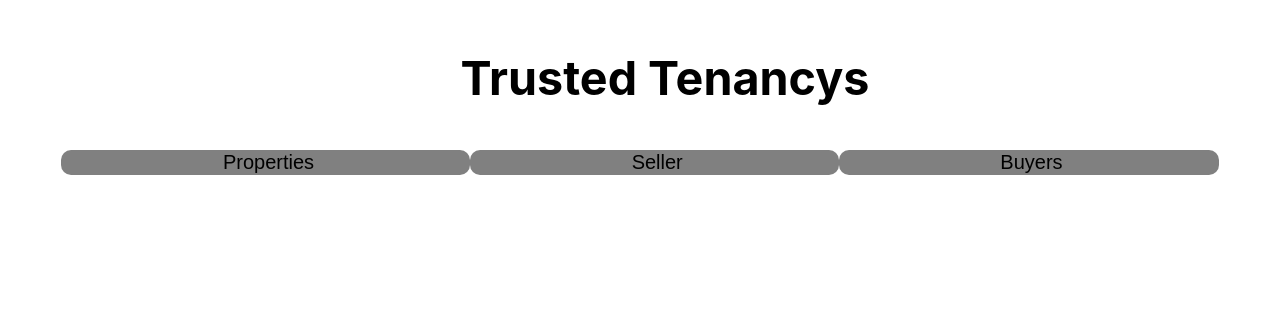
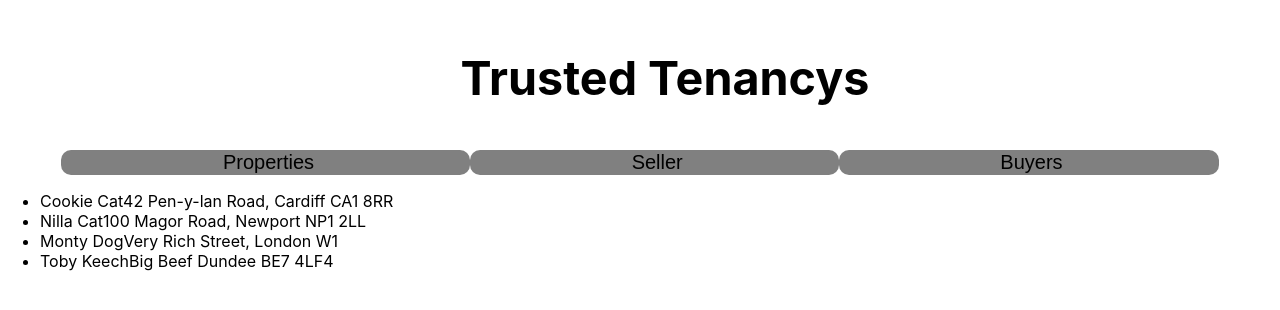
Before and after one commit to TobyKeech/Project1_QA, a React (Create React App) app: page /buyer in a window 1280 px wide. Shown: the top 310 px of the page. Built offline with nearby package versions, Linux system fonts and the light colour scheme; data requests are answered from the project's data file.

Commit message:
added basic layout for buyers info displayed on webpage

```diff
--- a/src/Components/Buyer/Buyer.js
+++ b/src/Components/Buyer/Buyer.js
@@ -1,4 +1,3 @@
-import { response } from "express";
 import { useEffect, useReducer, useState } from "react";
 
 const Buyer = () => {
@@ -102,24 +101,30 @@ const Buyer = () => {
 
     return (
         <>
-         <>
-       <div>
-
-       {loading ? (
-        <div>Loading...</div>
-        // turnery statement to allow for a loading if the condition is true else it will render the inforamtion on to the webpage
-      ) : (
-        buyers.map((buyer) => (
-          <div key={buyer.id}>
-            <h2>{buyer.firstName} &nbsp; {buyer.surname} </h2>
-            <p>{buyer.address},&nbsp;{buyer.postcode}</p>
-          </div>
-        ))
-      )}
-       </div>
-    </>
-        </>
-    );
-}
+         {
+        loading || saving ?
+        <div>
+                {loading ? "Loading buyers Information" : ""}
+                {saving ? "Saving buyer Information" : ""}
+        </div>
+            : ""
+      }
+    <ul>
+        {
+            listOfBuyers.length === 0 && !loading ?
+                <li>
+                      &nbsp;No buyers found
+                </li>
+                :
+                listOfBuyers.map(buyer => (
+                    <li key={buyer.id}>
+                          {buyer.firstName}&nbsp;{buyer.surname}
+                          {buyer.address}&nbsp;{buyer.postcode}
+                          {buyer.phone}&nbsp;
+                    </li>
+                ))}
+    </ul>
+</>);
+};
 
 export default Buyer;
```
